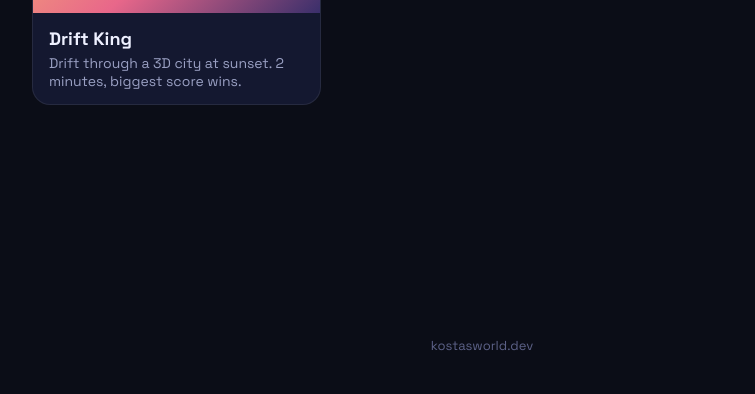
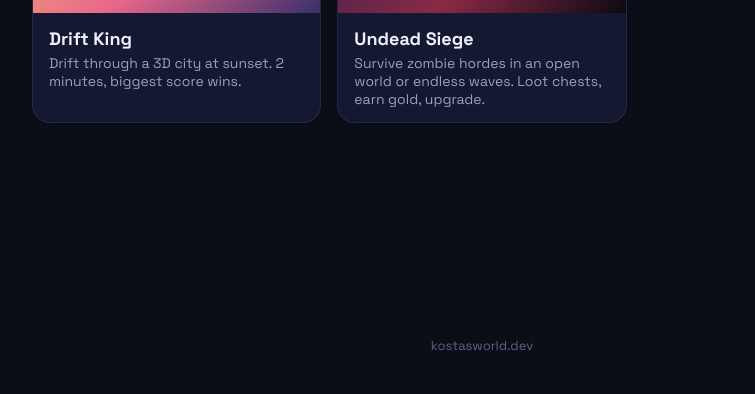
Before and after one commit to bojsenmollerkosta7-bit/kostasworld, a plain HTML site: page index.html in a window 1280 px wide. Shown: the part 406-800 px from the top of the page, without its empty margins (158-913 px from the left). Drawn offline with Linux system fonts and the light colour scheme.

Commit message:
Update index.html

```diff
--- a/index.html
+++ b/index.html
@@ -26,6 +26,7 @@
   <h2>Games</h2>
   <div class="games">
     <a class="card" href="drift.html"><div class="thumb">🏎️</div><div class="info"><b>Drift King</b><p>Drift through a 3D city at sunset. 2 minutes, biggest score wins.</p></div></a>
+    <a class="card" href="undead.html"><div class="thumb" style="background:linear-gradient(135deg,#2a1f4d,#8a2a45 55%,#0b0912)">🧟</div><div class="info"><b>Undead Siege</b><p>Survive zombie hordes in an open world or endless waves. Loot chests, earn gold, upgrade.</p></div></a>
   </div>
   <footer>kostasworld.dev</footer>
 </body>
```
